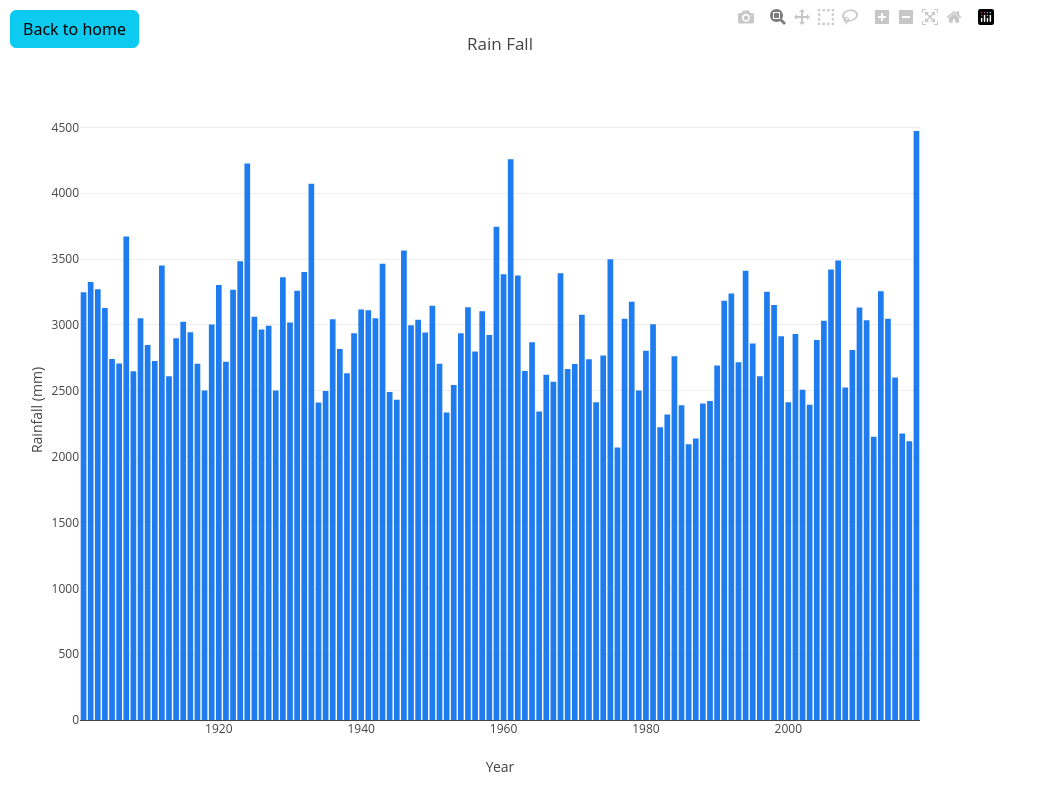
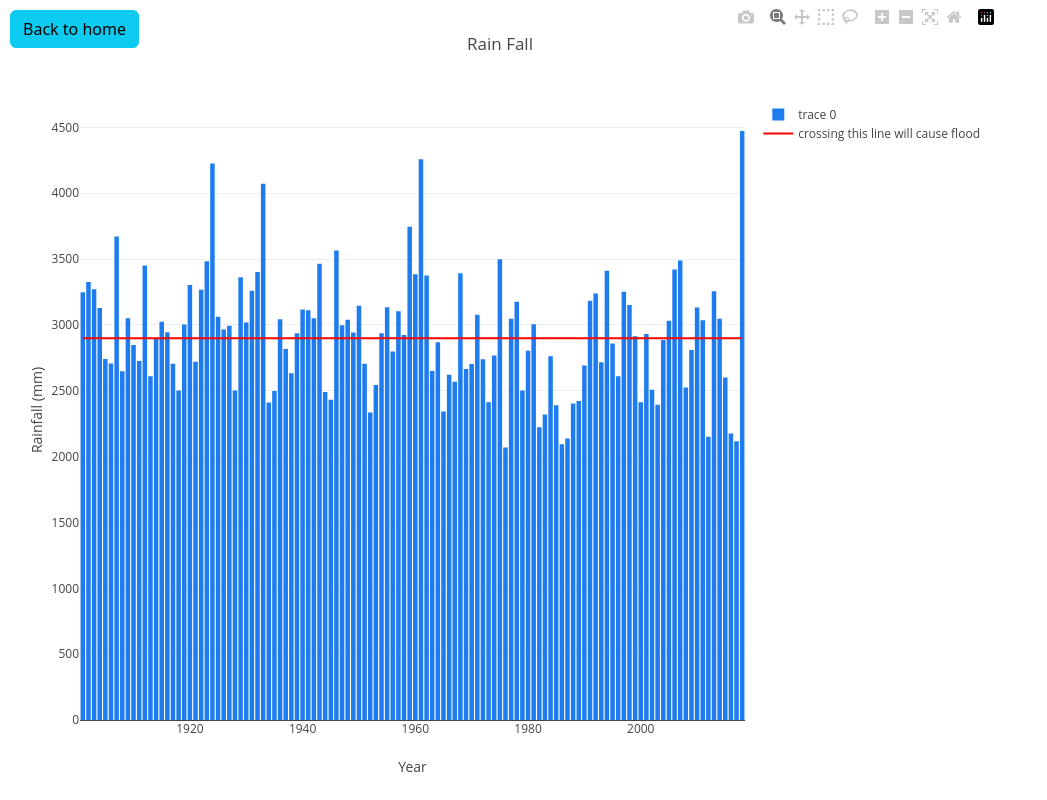
Before and after one commit to aswanth0123/Flood-prediction, a Django app: page /graph_view in a window 1280 px wide. Shown: the whole page, without its empty margins (0-1047 px from the left). Run offline with Django 5.2, Linux system fonts and the light colour scheme; some libraries are stand-ins or nearby versions.

Commit message:
completed

```diff
--- a/Flood_prediction/flood/graph.py
+++ b/Flood_prediction/flood/graph.py
@@ -5,10 +5,7 @@ def details_list():
     year_list=data["YEAR"]
     year_list.tolist()
     year_list=list(year_list)
-    # year_list.reverse()
-    print(year_list)
     rain_list=data["ANNUAL RAINFALL"]
     rain_list.tolist()
     rain_list=list(rain_list)
-    # rain_list.reverse()
     return year_list,rain_list
--- a/Flood_prediction/flood/views.py
+++ b/Flood_prediction/flood/views.py
@@ -15,6 +15,8 @@ def monthly_rain(mon=None):
     month_list=list(month_list)
     average = statistics.mean(month_list)
     return average
+
+
 def month_change():
     months = [
     "January",
@@ -30,8 +32,6 @@ def month_change():
     "November",
     "December"
     ]
-
-    # Convert to uppercase using list comprehension
     months = [month.upper() for month in months]
     return months
 
@@ -98,7 +98,6 @@ def prediction(request):
         November=float(request.POST['November'])
         December=float(request.POST['December'])
         l=[January,February,March,April,May,June,July,August,September,October,November,December]
-        print(l)
         a=predict1(year,l)
         if a[0]==1:
             messages.success(request,'There is a chance for Flood')
@@ -108,7 +107,8 @@ def prediction(request):
 
 def graph_view(request):
     year_list,rain_list=details_list()
-    return render(request,'graph.html',{'year_list':year_list,'rain_list':rain_list})
+    limit=[2900 for x in range(len(year_list))]
+    return render(request,'graph.html',{'year_list':year_list,'rain_list':rain_list,'limit':limit})
 
 
 def monthly_prediction(request):
--- a/Flood_prediction/templates/graph.html
+++ b/Flood_prediction/templates/graph.html
@@ -9,25 +9,39 @@
 
     </div>
 
-<script>
-const xArray =  JSON.parse('{{ year_list|safe }}');
-const yArray =  JSON.parse('{{ rain_list|safe }}');
-// alert(xArray)
-// const yArray =  [1902,1903,1904,1905,1906];
-// const xArray =  [4001,4025,2214,3164];
-const data = [{
-  x:xArray,
-  y:yArray,
-  type:"bar",
-  orientation:"",
-  marker: {color:" rgb(30, 124, 239)"}
-}];
-const layout = {title:"Rain Fall ",xaxis:{title: "Year" },yaxis: { title: "Rainfall (mm)" }
-};
+    <script>
+      const xArray = JSON.parse('{{ year_list|safe }}');
+      const yArray = JSON.parse('{{ rain_list|safe }}');
+      const zArray = JSON.parse('{{ limit|safe }}'); // Additional line data
+      const data = [
+        {
+          x: xArray,
+          y: yArray,
+          type: "bar",
+          orientation: "",
+          marker: { color: "rgb(30, 124, 239)" }
+        },
+        {
+          x: xArray,  // Use the same x values for the additional line
+          y: zArray,  // Use the new y values for the additional line
+          type: "scatter", // You can use 'scatter' for a line plot
+          mode: "lines",   // Mode 'lines' connects the points with lines
+          name: "crossing this line will cause flood ", // Name of the additional line for legend
+          line: {
+            color: "rgb(255, 0, 0)", // Customize line color
+            width: 2 // Customize line width
+          }
+        }
+      ];
 
-Plotly.newPlot("myPlot", data, layout);
+      const layout = {
+        title: "Rain Fall",
+        xaxis: { title: "Year" },
+        yaxis: { title: "Rainfall (mm)" }
+      };
 
-</script>
+      Plotly.newPlot("myPlot", data, layout);
+      </script>
 
 </body>
 </html>
--- a/Flood_prediction/templates/index.html
+++ b/Flood_prediction/templates/index.html
@@ -223,6 +223,7 @@ function checkTime(i) {
           <form action="../monthly_prediction" method="post">
             {% csrf_token %}
             <select name="month" id="" class="form-control" required>
+              <option value="" disabled selected>select any month</option>
               {% for i in data.months %}
               <option value="{{i}}">{{i}}</option>
               {% endfor %}
```
